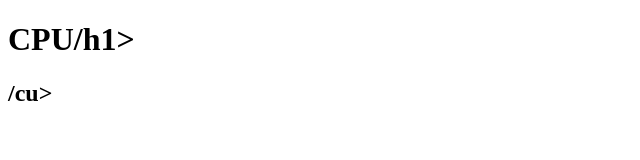
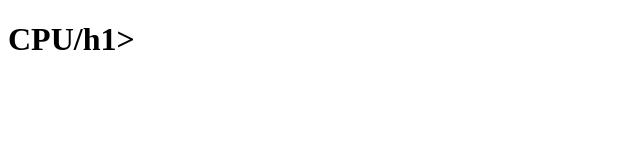
Before and after one commit to iamneo-production/eabeefbbdaadaeccdfffebaeceaec, a website: page public/index.html in a window 1280 px wide. Shown: the full height of the page, 0-640 px from the left. Drawn offline with Linux system fonts and the light colour scheme.

Commit message:
Backup Commit

```diff
--- a/public/index.html
+++ b/public/index.html
@@ -9,6 +9,6 @@
 </head>
 <body>
     <h1>CPU/h1>
-    <h2><u><b></u>/cu></h2>
+    <h2><u><b>
 </body>
 </html>
```
